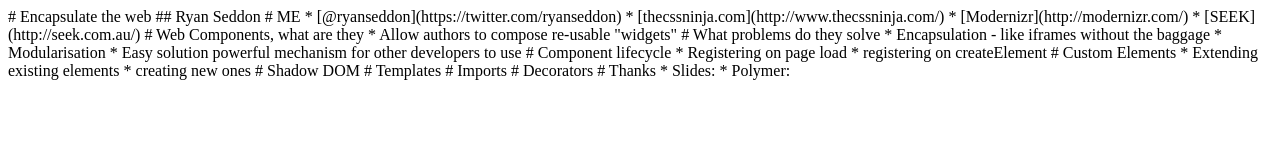
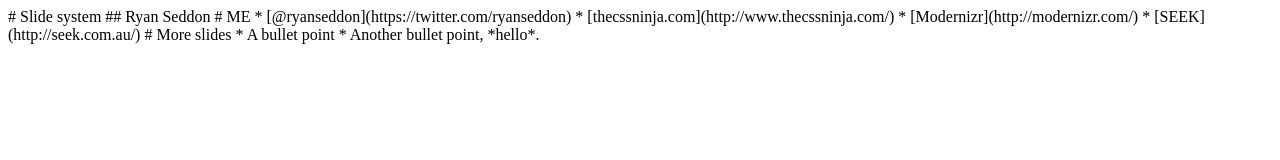
Before and after one commit to ryanseddon/slideshow-component, a plain HTML site: page example/index.html in a window 1280 px wide. Drawn offline with Linux system fonts and the light colour scheme; a script that the page names is missing.

Commit message:
Moved web component talk out of example x-slideshow

```diff
--- a/example/index.html
+++ b/example/index.html
@@ -10,7 +10,7 @@
 <body>
 <x-slideshow>
   <x-slide>
-    # Encapsulate the web
+    # Slide system
 
     ## Ryan Seddon
   </x-slide>
@@ -25,54 +25,10 @@
   </x-slide>
 
   <x-slide>
-    # Web Components, what are they
+    # More slides
 
-    * Allow authors to compose re-usable "widgets"
-  </x-slide>
-
-  <x-slide>
-    # What problems do they solve
-
-    * Encapsulation - like iframes without the baggage
-    * Modularisation
-    * Easy solution powerful mechanism for other developers to use
-  </x-slide>
-
-  <x-slide>
-    # Component lifecycle
-
-    * Registering on page load
-    * registering on createElement
-  </x-slide>
-
-  <x-slide>
-    # Custom Elements
-
-    * Extending existing elements
-    * creating new ones
-  </x-slide>
-
-  <x-slide>
-    # Shadow DOM
-  </x-slide>
-
-  <x-slide>
-    # Templates
-  </x-slide>
-
-  <x-slide>
-    # Imports
-  </x-slide>
-
-  <x-slide>
-    # Decorators
-  </x-slide>
-
-  <x-slide>
-    # Thanks
-
-    * Slides:
-    * Polymer:
+    * A bullet point
+    * Another bullet point, *hello*.
   </x-slide>
 
 </x-slideshow>
```
Also changed, not shown: x-slide.html (+4 -0 lines).
